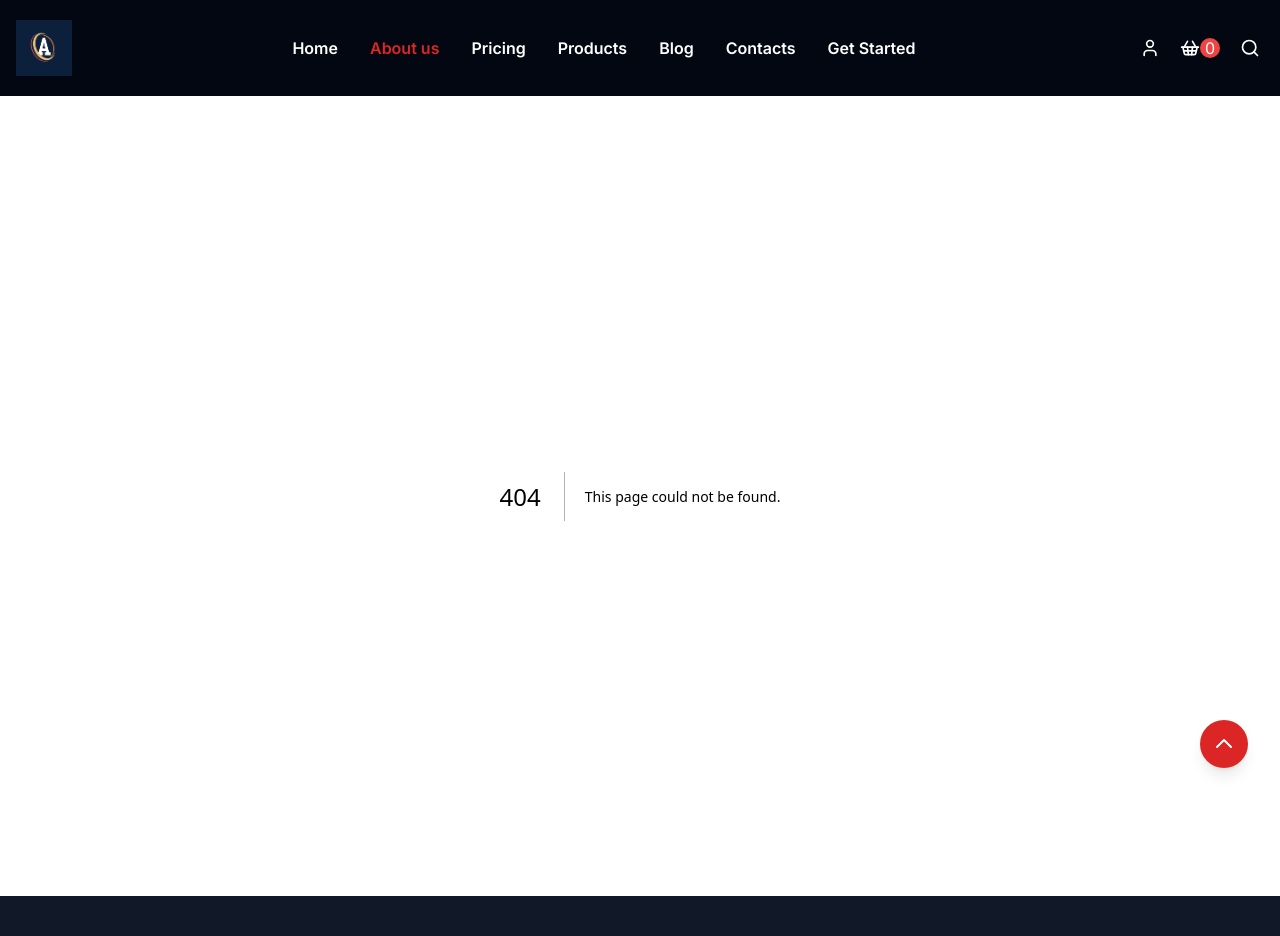
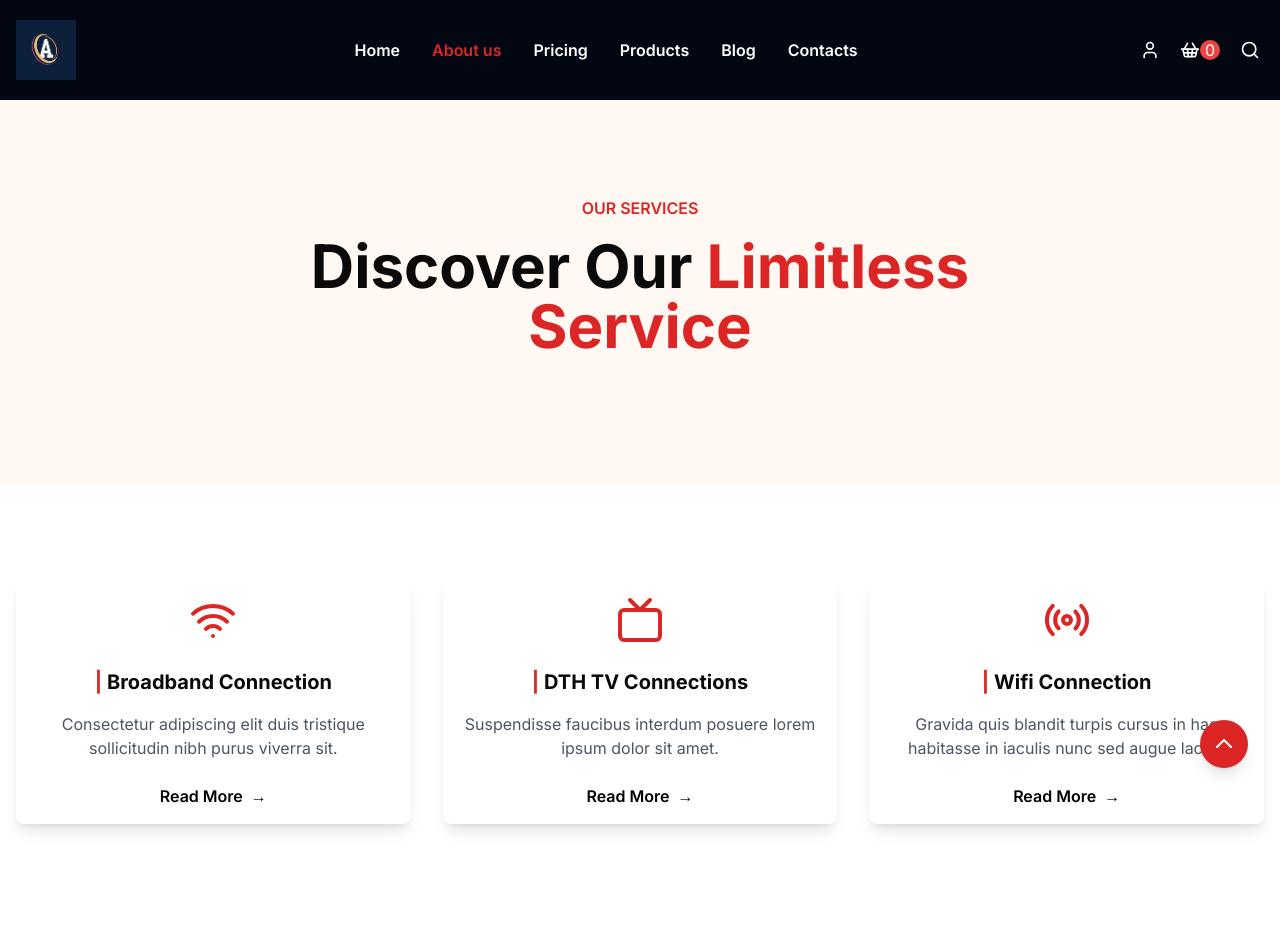
Before and after one commit to Anindo117/Internet_Provider_Service, a Next.js app: page /about in a window 1280 px wide. Before the commit this address had no page. Shown: the top 936 px of the page. Built offline with nearby package versions, Linux system fonts and the light colour scheme.

Commit message:
about page added

```diff
--- /dev/null
+++ b/app/about/page.tsx
@@ -0,0 +1,21 @@
+import AboutHero from "@/components/about/AboutHero";
+import AboutServices from "@/components/about/AboutServices";
+import Testimonials from "@/components/home/Testimonials";
+import { Metadata } from "next";
+
+export const metadata: Metadata = {
+  title: "About Us - ISP Service Provider",
+  description: "Learn more about our company and the services we provide.",
+};
+
+export default function AboutPage() {
+  return (
+    <div>
+      <AboutHero />
+      <AboutServices />
+      <div>
+        <Testimonials />
+      </div>
+    </div>
+  );
+}
--- /dev/null
+++ b/components/about/AboutHero.tsx
@@ -0,0 +1,14 @@
+export default function AboutHero() {
+  return (
+    <div className="bg-[#FFF8F3] py-16 md:py-24">
+      <div className="container mx-auto px-4">
+        <div className="max-w-4xl mx-auto text-center">
+          <p className="text-red-600 font-semibold mb-4">OUR SERVICES</p>
+          <h1 className="text-4xl md:text-5xl lg:text-6xl font-bold mb-8">
+            Discover Our <span className="text-red-600">Limitless Service</span>
+          </h1>
+        </div>
+      </div>
+    </div>
+  );
+}
--- /dev/null
+++ b/components/about/AboutServices.tsx
@@ -0,0 +1,56 @@
+import { Radio, Tv, Wifi } from "lucide-react";
+import Link from "next/link";
+
+const services = [
+  {
+    icon: <Wifi className="w-12 h-12 text-red-600" />,
+    title: "Broadband Connection",
+    description:
+      "Consectetur adipiscing elit duis tristique sollicitudin nibh purus viverra sit.",
+    link: "/services/broadband",
+  },
+  {
+    icon: <Tv className="w-12 h-12 text-red-600" />,
+    title: "DTH TV Connections",
+    description:
+      "Suspendisse faucibus interdum posuere lorem ipsum dolor sit amet.",
+    link: "/services/tv",
+  },
+  {
+    icon: <Radio className="w-12 h-12 text-red-600" />,
+    title: "Wifi Connection",
+    description:
+      "Gravida quis blandit turpis cursus in hac habitasse in iaculis nunc sed augue lacus.",
+    link: "/services/wifi",
+  },
+];
+
+export default function AboutServices() {
+  return (
+    <div className="py-16 md:py-24">
+      <div className="container mx-auto px-4">
+        <div className="grid grid-cols-1 md:grid-cols-3 gap-8">
+          {services.map((service, index) => (
+            <div
+              key={index}
+              className="text-center hover:bg-[#FFF8F3] rounded-lg p-4 shadow-lg transition-transform transform hover:scale-105"
+            >
+              <div className="flex justify-center mb-6">{service.icon}</div>
+              <h3 className="text-xl font-bold mb-4">
+                <span className="text-red-600">|</span> {service.title}
+              </h3>
+              <p className="text-gray-600 mb-6">{service.description}</p>
+              <Link
+                href={service.link}
+                className="inline-flex items-center text-black font-semibold hover:text-red-600 transition-colors"
+              >
+                Read More
+                <span className="ml-2"> →</span>
+              </Link>
+            </div>
+          ))}
+        </div>
+      </div>
+    </div>
+  );
+}
--- a/components/layout/Navbar.tsx
+++ b/components/layout/Navbar.tsx
@@ -47,10 +47,10 @@ const menuItems: MenuItem[] = [
     title: "Contacts",
     route: "/contacts",
   },
-  {
-    title: "Get Started",
-    route: "/get-started",
-  },
+  // {
+  //   title: "Get Started",
+  //   route: "/get-started",
+  // },
 ];
 
 function NavItem({ href, text, active, dropdown, className }: NavItemProps) {
@@ -109,9 +109,8 @@ export default function Navbar() {
                 <Image
                   src="/images/logo.png"
                   alt="IPS Company"
-                  width={100}
+                  width={60}
                   height={50}
-                  className="h-14 w-auto"
                 />
               </Link>
             </div>
@@ -125,12 +124,10 @@ export default function Navbar() {
               <div className="lg:hidden toggle-wrap flex justify-between items-center w-full pb-4">
                 <Link href="/" className="logo">
                   <Image
-                    src="/images/logo_1x.png"
-                    alt="ISP Company"
-                    width={120}
+                    src="/images/logo.png"
+                    alt="IPS Company"
+                    width={60}
                     height={60}
-                    className="h-14 w-auto"
-                    priority
                   />
                 </Link>
                 <button className="navbar-toggle" onClick={toggleMenu}>
```
